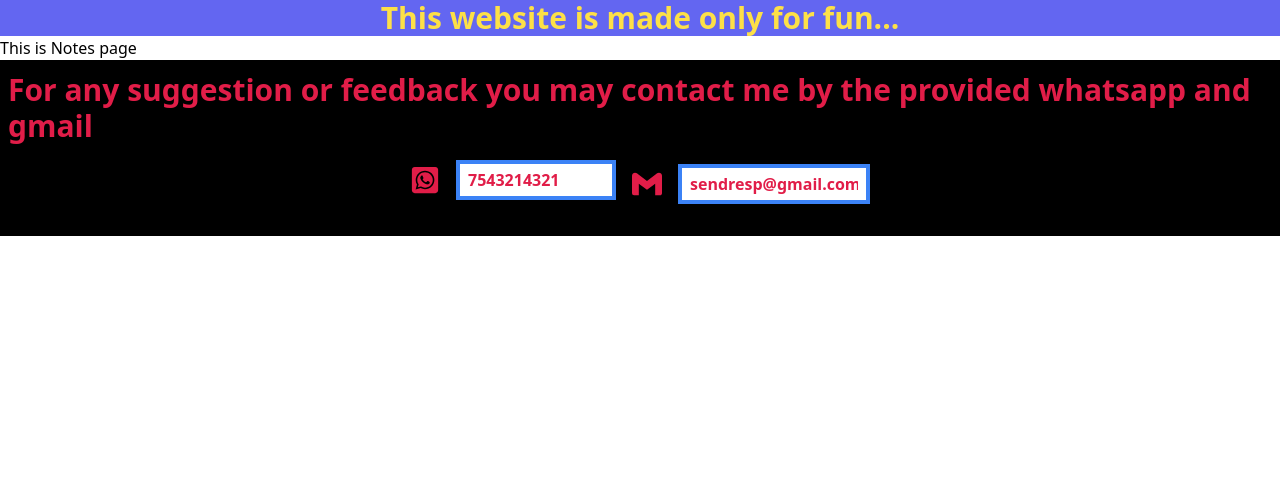
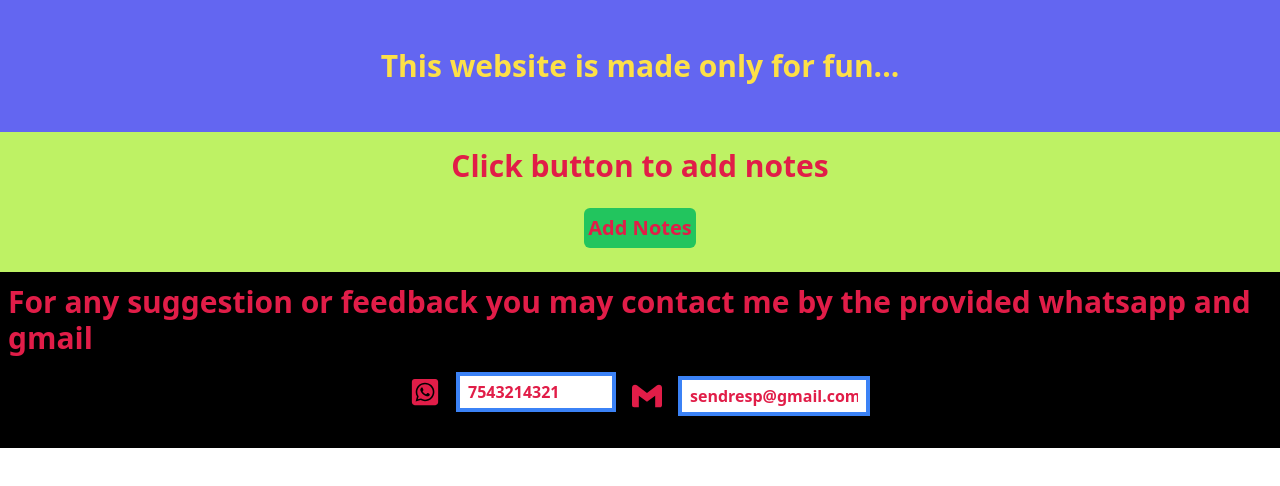
Before and after one commit to AyushVerma87654/For-Fun, a React (Vite) app: page /notes in a window 1280 px wide. Shown: the top 486 px of the page. Built offline with nearby package versions, Linux system fonts and the light colour scheme.

Commit message:
Notes Component working now and stopwatch page added

```diff
--- a/src/AllRoutes.jsx
+++ b/src/AllRoutes.jsx
@@ -9,6 +9,7 @@ import NumberPattern from "./NumberPattern";
 import OnScreenCalculator from "./OnScreenCalculator";
 import Pattern from "./Pattern";
 import StarPattern from "./StarPattern";
+import StopWatch from "./StopWatch";
 import Todo from "./Todo";
 import User from "./User";
 
@@ -24,6 +25,7 @@ function AllRoutes() {
         <Route path="/calculatepattern" element={<CalculatePattern />} />
         <Route path="/onscreencalculator" element={<OnScreenCalculator />} />
         <Route path="/notes" element={<Notes />} />
+        <Route path="/stopwatch" element={<StopWatch />} />
         {/* <Route path="/calculator" element={<Calculator />} />
         <Route path="/calculate" element={<Calculate />} /> */}
 
--- a/src/Body.jsx
+++ b/src/Body.jsx
@@ -15,6 +15,7 @@ function Body({ name }) {
         <Link to="/patterns">Various Patterns</Link>
         <Link to="/onscreencalculator">On Screen Calculator</Link>
         <Link to="/notes">Make Notes</Link>
+        <Link to="/stopwatch">Stop Watch</Link>
         {/* <Link to="/calculator">Calculator</Link> */}
       </div>
     </div>
--- a/src/NavBar.jsx
+++ b/src/NavBar.jsx
@@ -11,7 +11,11 @@ function NavBar({ name, setName }) {
   return (
     <div>
       <div className="flex flex-col text-yellow-300 items-center bg-indigo-500 h-full w-full">
-        {!name && <Heading>This website is made only for fun...</Heading>}
+        {!name && (
+          <div className="py-12">
+            <Heading>This website is made only for fun...</Heading>
+          </div>
+        )}
         {name && (
           <div className="flex items-center">
             <div className="h-auto w-full pl-2 py-8">
--- a/src/Notes.jsx
+++ b/src/Notes.jsx
@@ -1,7 +1,69 @@
-import React from "react";
+import React, { useState } from "react";
+import Button from "./ForButton";
+import Heading from "./Heading";
 
 function Notes() {
-  return <div>This is Notes page</div>;
+  const [input, setInput] = useState("");
+  const [data, setData] = useState([]);
+  const [open, setOpen] = useState(false);
+  const handleInputChange = (event) => setInput(event.target.value);
+  const handleButtonClick = () => setOpen(!open);
+  const handleSaveClick = () => {
+    let newInput = input.trim();
+    if (newInput != "") {
+      setData([...data, input]);
+    }
+    setInput("");
+    setOpen(false);
+  };
+  const handleCancelClick = () => {
+    setInput();
+    setOpen(false);
+  };
+  console.log(data);
+  return (
+    <div className="py-4 h-auto text-rose-600 bg-lime-300">
+      <div className=""></div>
+      <div className=""></div>
+      <div className=""></div>
+      <div className=""></div>
+
+      {!open && (
+        <div className="">
+          <Heading>Click button to add notes</Heading>
+          <div className="flex items-center justify-center mt-6">
+            <Button onClick={handleButtonClick}>Add Notes</Button>
+          </div>
+        </div>
+      )}
+      {open && (
+        <div>
+          <div className="flex justify-between px-2 mb-2">
+            <Button onClick={handleSaveClick}>Save</Button>
+            <Button onClick={handleCancelClick}>Cancel</Button>
+          </div>
+          <div className="h-96 mt-6 px-2 flex justify-center items-center">
+            <textarea
+              className="border-2 border-blue-500 focus:outline-none focus:border-rose-600"
+              value={input}
+              onChange={handleInputChange}
+              rows="15"
+              cols="50"
+            ></textarea>
+          </div>
+        </div>
+      )}
+      {!open &&
+        data.map((item, index) => {
+          return (
+            <div key={item} className="px-2">
+              <span className="text-black font-semibold">{index + 1}. </span>
+              <span>{item}</span>
+            </div>
+          );
+        })}
+    </div>
+  );
 }
 
 export default Notes;
--- /dev/null
+++ b/src/StopWatch.jsx
@@ -0,0 +1,12 @@
+import React from "react";
+import Heading from "./Heading";
+
+function StopWatch() {
+  return (
+    <div className="h-60">
+      <Heading>In Progress, Will be completed soon...</Heading>
+    </div>
+  );
+}
+
+export default StopWatch;
--- a/src/User.jsx
+++ b/src/User.jsx
@@ -21,7 +21,7 @@ function User({ name, setName }) {
   }
   return (
     <div>
-      <div className="flex flex-col h-auto text-yellow-300 items-center bg-lime-500">
+      <div className="flex flex-col py-8 space-y-4 h-auto text-yellow-300 items-center bg-lime-500">
         <Heading>Hey User, Enter Your Name To Continue.....</Heading>
 
         <div className="flex flex-col items-center space-y-2 pb-2">
```
